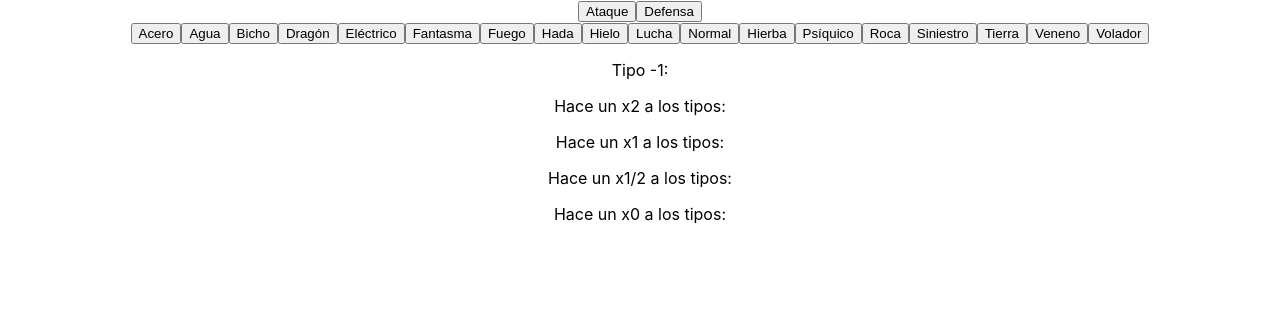
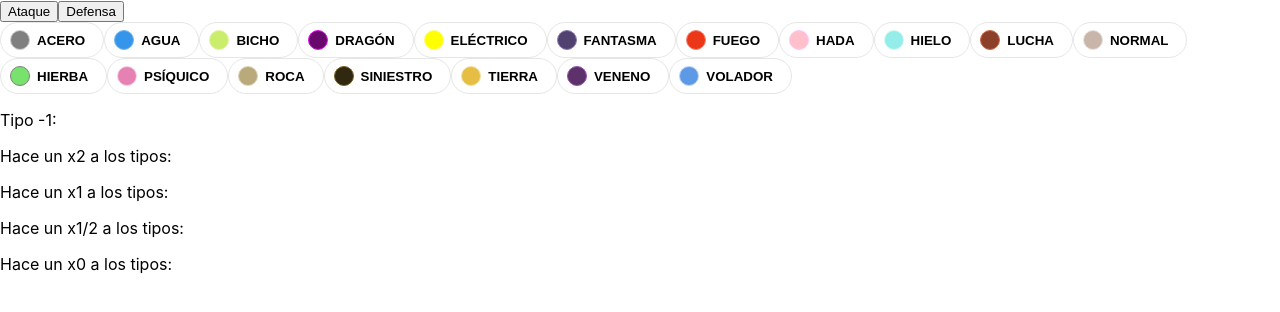
Before and after one commit to garolard/pktypes, a React (Create React App) app: page / in a window 1280 px wide. Shown: the top 312 px of the page. Built offline with nearby package versions, Linux system fonts and the light colour scheme.

Commit message:
Added colors for types. Must change border colors to something darker

```diff
--- a/src/App.css
+++ b/src/App.css
@@ -1,38 +1,112 @@
-.App {
-  text-align: center;
+.type-button {
+  position: relative;
+  min-height: 36px;
+  padding: 0 18px 0 36px;
+  text-transform: uppercase;
+  font-weight: bold;
+  background: #fff;
+  border: 1px solid #e6e6e6;
+  border-radius: 18px;
 }
 
-.App-logo {
-  height: 40vmin;
-  pointer-events: none;
+.type-button::before {
+  content: "";
+  position: absolute;
+  background: grey;
+  width: 18px;
+  height: 18px;
+  top: calc(50% - 10px);
+  left: calc(0% + 9px);
+  border: 1px solid grey;
+  border-radius: 50%;
 }
 
-@media (prefers-reduced-motion: no-preference) {
-  .App-logo {
-    animation: App-logo-spin infinite 20s linear;
-  }
+.steel.type-button::before {
+  background-color: grey;
+  border-color: #cfcfcf;
 }
 
-.App-header {
-  background-color: #282c34;
-  min-height: 100vh;
-  display: flex;
-  flex-direction: column;
-  align-items: center;
-  justify-content: center;
-  font-size: calc(10px + 2vmin);
-  color: white;
+.water.type-button::before {
+  background-color: #3495eb;
+  border-color: #74b7f1;
 }
 
-.App-link {
-  color: #61dafb;
+.bug.type-button::before {
+  background-color: #caed6b;
+  border-color: #dff4a4;
 }
 
-@keyframes App-logo-spin {
-  from {
-    transform: rotate(0deg);
-  }
-  to {
-    transform: rotate(360deg);
-  }
+.dragon.type-button::before {
+  background-color: #69096e;
+  border-color: #e113ec;
 }
+
+.electric.type-button::before {
+  background-color: yellow;
+  border-color: #fcfc74;
+}
+
+.ghost.type-button::before {
+  background-color: #514170;
+  border-color: #907db5;
+}
+
+.fire.type-button::before {
+  background-color: #eb3717;
+  border-color: #f38572;
+}
+
+.fairy.type-button::before {
+  background-color: pink;
+  border-color: #ffc7f7;
+}
+
+.ice.type-button::before {
+  background-color: #93ede9;
+  border-color: #d3f8f6;
+}
+
+.fight.type-button::before {
+  background-color: #8c4029;
+  border-color: #cb6a4d;
+}
+
+.normal.type-button::before {
+  background-color: #c9b5a9;
+  border-color: #ebe4e0;
+}
+
+.grass.type-button::before {
+  background-color: #77e36d;
+  border-radius: #afefa9;
+}
+
+.psychic.type-button::before {
+  background-color: #e681b3;
+  border-color: #f7d4e6;
+}
+
+.rock.type-button::before {
+  background-color: #baaa7b;
+  border-color: #dcd4bc;
+}
+
+.dark.type-button::before {
+  background-color: #30280f;
+  border-color: #746025;
+}
+
+.ground.type-button::before {
+  background-color: #e6be43;
+  border-color: #f3e0a5;
+}
+
+.poison.type-button::before {
+  background-color: #5d326b;
+  border-color: #9652ad;
+}
+
+.fly.type-button::before {
+  background-color: #5e99e6;
+  border-color: #bdd5f5;
+}
--- a/src/App.tsx
+++ b/src/App.tsx
@@ -1,5 +1,4 @@
 import React, { useState } from 'react';
-import logo from './logo.svg';
 import './App.css';
 
 import * as Calculator from './Calc';
@@ -29,7 +28,7 @@ const localizeType = (type: number): string => {
     case Types.ROCK: return 'Roca';
     case Types.DARK: return 'Siniestro';
     case Types.GROUND: return 'Tierra';
-    case Types.POSION: return 'Veneno';
+    case Types.POISON: return 'Veneno';
     case Types.FLY: return 'Volador';
     default: return '';
   }
@@ -76,8 +75,10 @@ const App: React.FC = () => {
   const [secondaryType, setSecondaryType] = useState(-1);
 
   const typesButtons = (setTypeFn: React.Dispatch<React.SetStateAction<number>>) => {
-    return Array.from(Array(18).keys())
-      .map(t => <button key={t} onClick={() => setTypeFn(t)}>{localizeType(t)}</button>);
+    return Array.from(Array(18).keys()).map(t => {
+      const typeClass = `type-button ${Types[t].toLocaleLowerCase()}`;
+      return <button key={t} className={typeClass} onClick={() => setTypeFn(t)}>{localizeType(t)}</button>
+    });
   };
 
   return (
--- a/src/Calc.ts
+++ b/src/Calc.ts
@@ -15,7 +15,7 @@ export enum Types {
   ROCK,
   DARK,
   GROUND,
-  POSION,
+  POISON,
   FLY
 }
 
```
